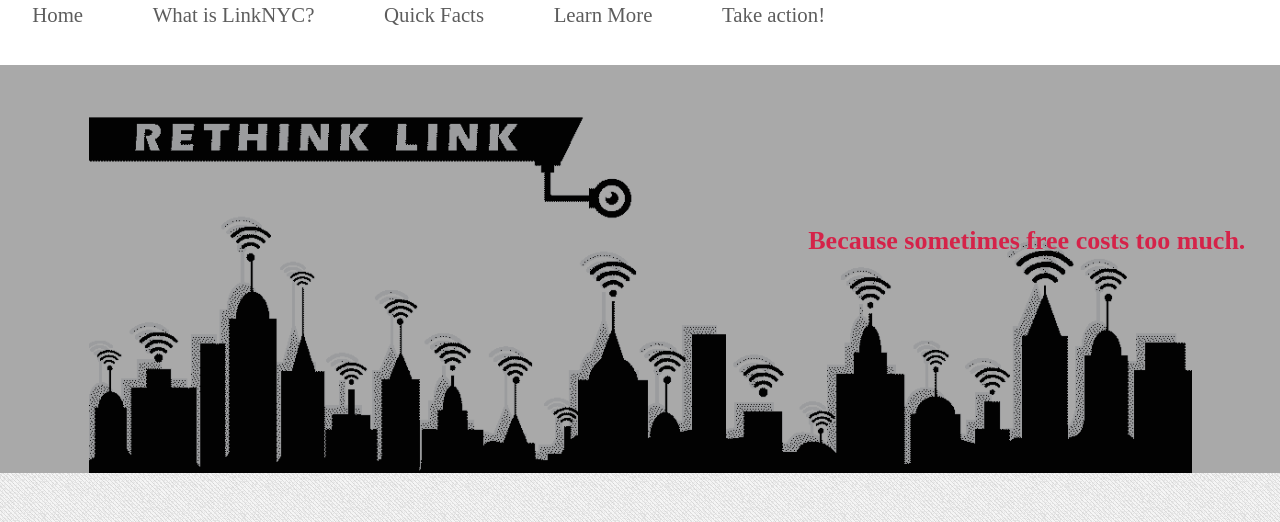
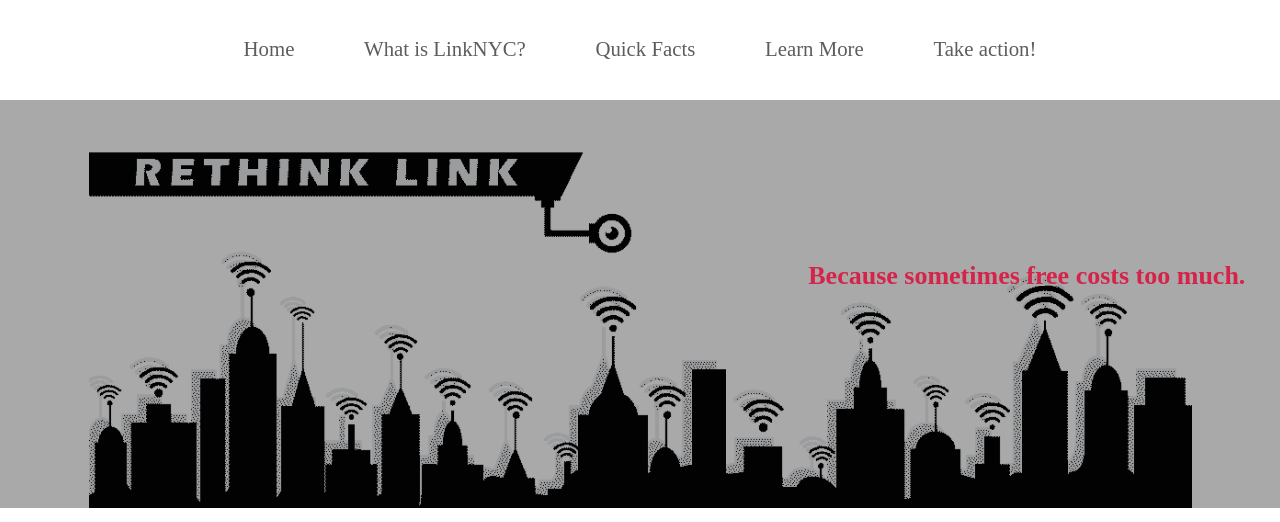
Before and after one commit to rethinklinknyc/rethinklinknyc.github.io, a Jekyll site: the page built from _posts/2016-10-31-rethink-link-launches.md, in a window 1280 px wide. Shown: the top 522 px of the page. Built offline with Jekyll 4.4.1, drawn with Linux system fonts in a browser that asks for light colours; some web fonts are replaced; grey boxes are pictures that could not be loaded.

Commit message:
Update post.html

```diff
--- a/_layouts/post.html
+++ b/_layouts/post.html
@@ -1,6 +1,10 @@
 {% include header.html %}
 <body class="no-sidebar">
-{% include nav.html %}
+	<div id="header-wrapper">
+		<div id="header">
+		  {% include nav.html %}
+		</div>
+	</div>
 <div id="main-wrapper">
 	<div class="container">
 		<div class="row">
```
